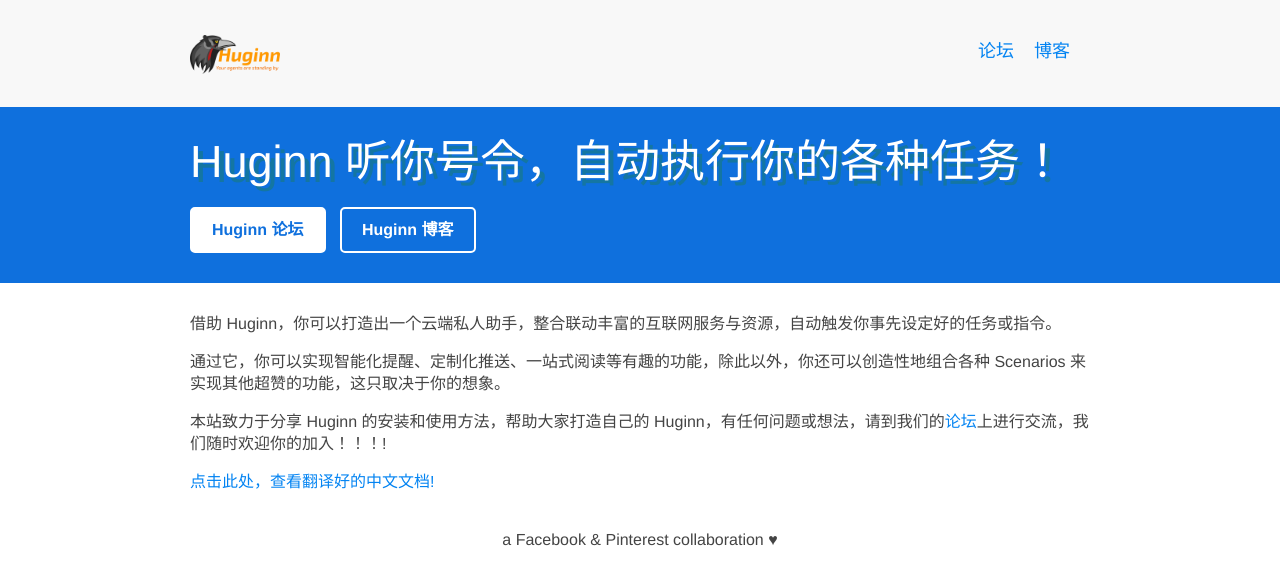
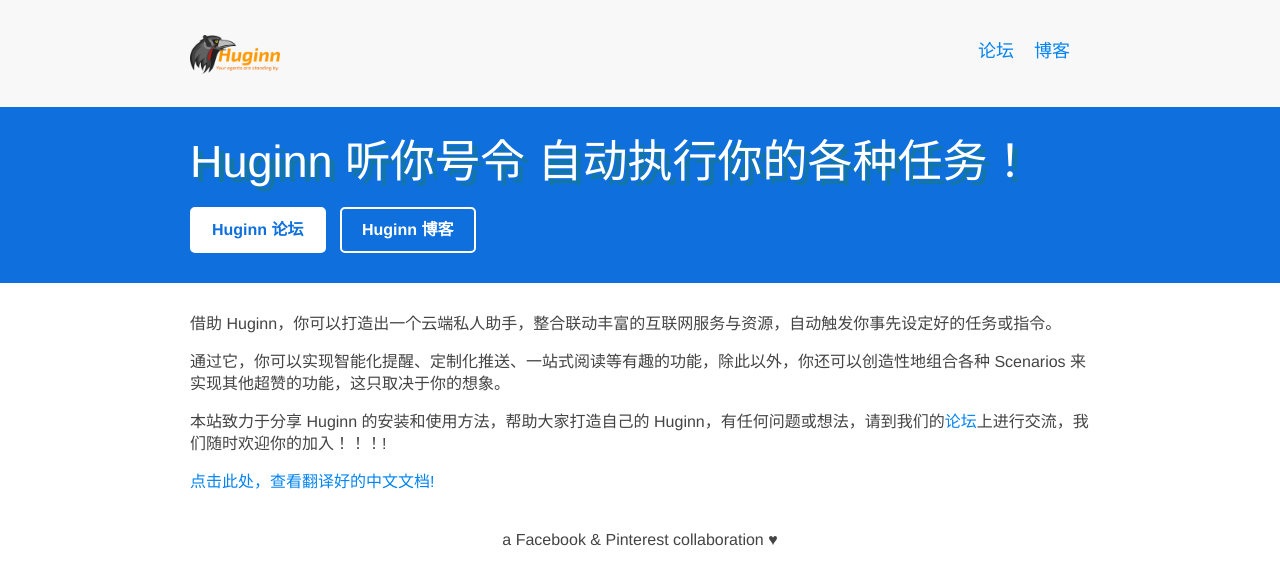
Before and after one commit to huginn-china/huginn-china.github.io, a Jekyll site: the page built from index.md, in a window 1280 px wide. Shown: the top 585 px of the page. Built offline with Jekyll 4.4.1, drawn with Linux system fonts in a browser that asks for light colours; comment, search, counter and statistics services are not loaded.

Commit message:
Update index.md

```diff
--- a/index.md
+++ b/index.md
@@ -6,7 +6,7 @@
 
 <div class="hero">
 	<div class="container">
-		<div class="hero-title">Huginn 听你号令，自动执行你的各种任务！</div>
+		<div class="hero-title"> Huginn  听你号令   自动执行你的各种任务！</div>
 		<a href="http://bbs.huginn.cn" class="btn">Huginn 论坛</a>
 		<a href="https://github.com/cantino/huginn" class="btn btn-outlined">Huginn 博客</a>
 	</div>
```
